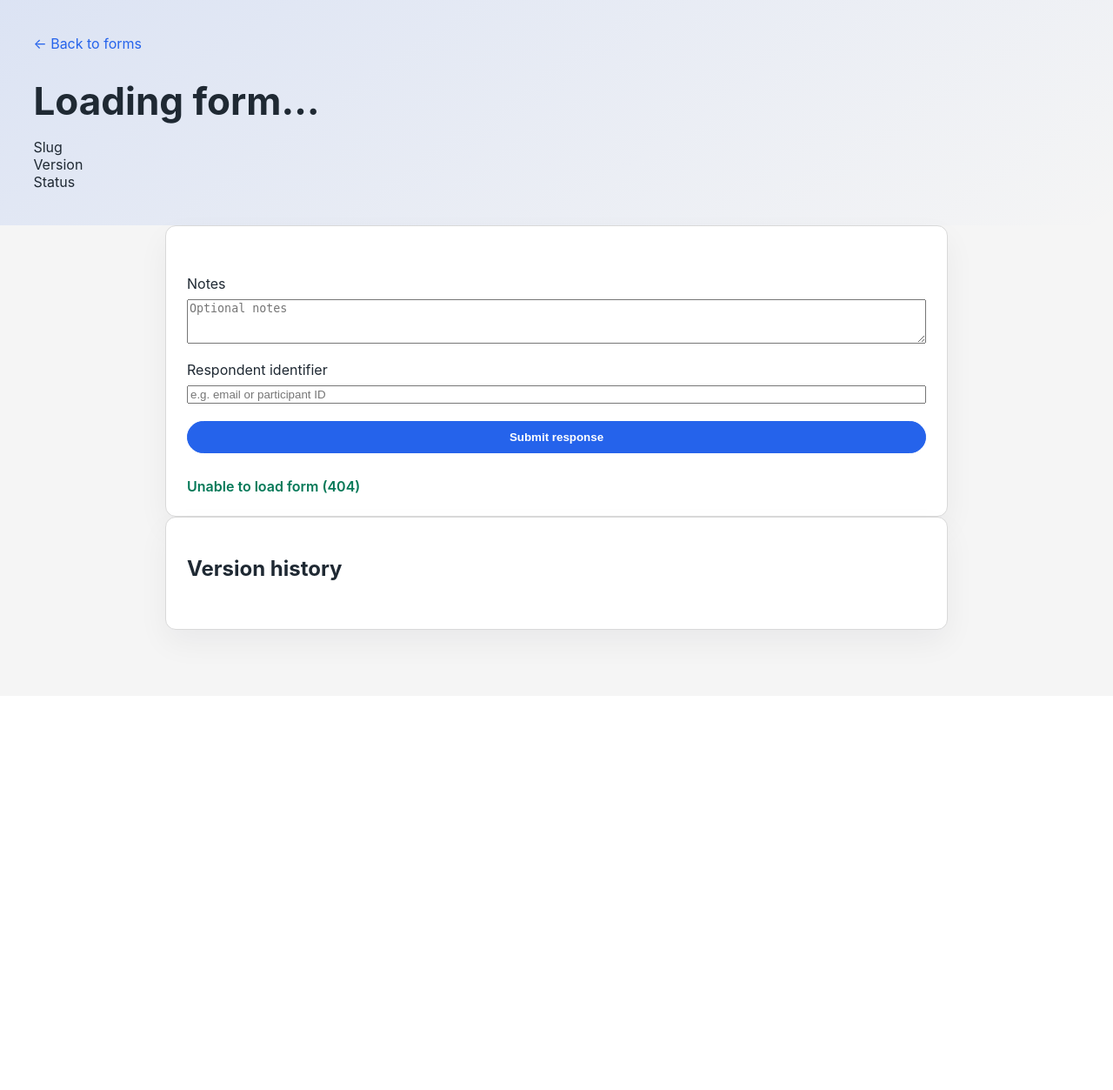
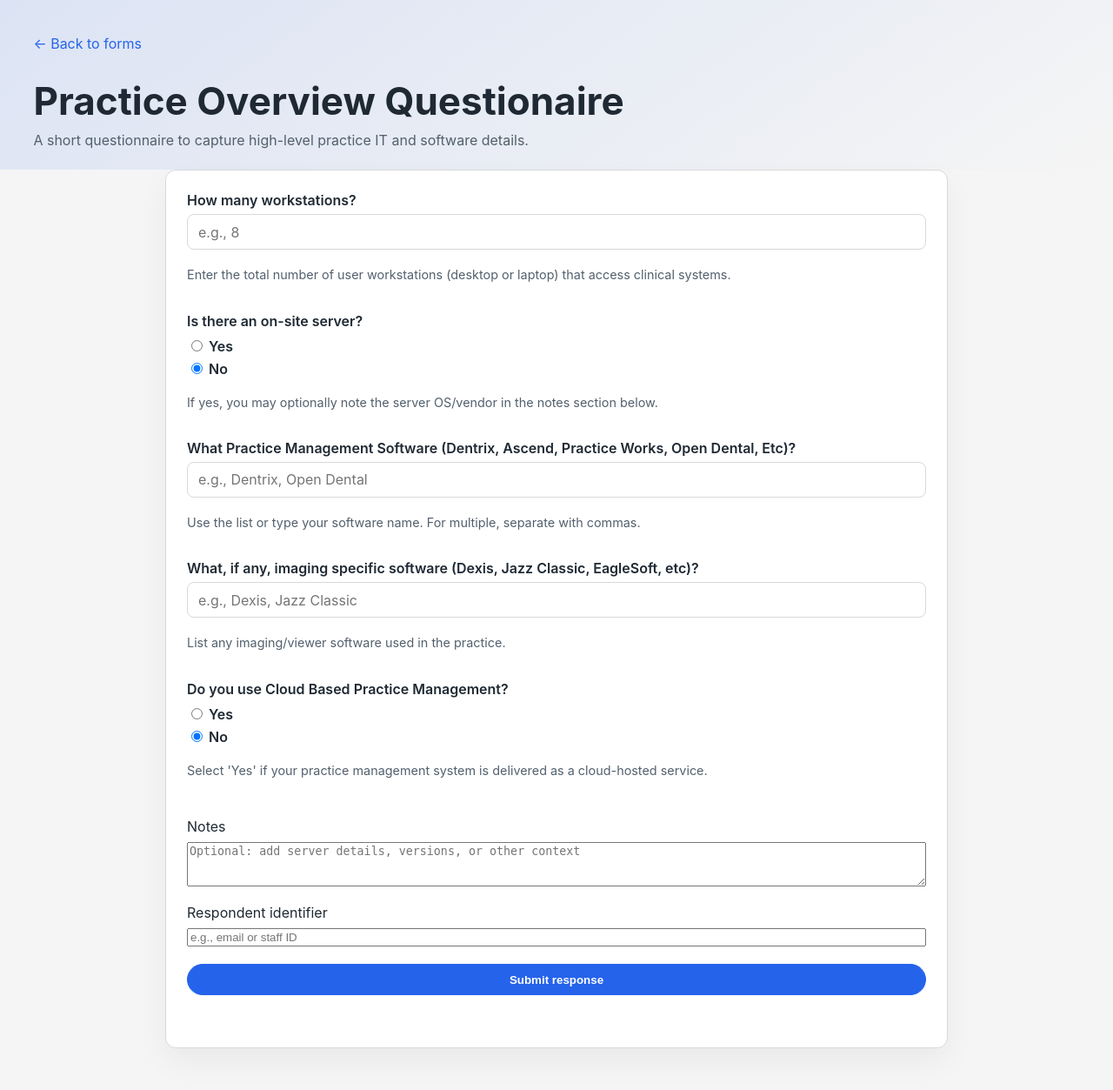
Before and after one commit to aarnt28/survey-response_Host, a FastAPI app: page /ui/forms/practice-overview in a window 1280 px wide. Shown: the whole page at 87% size. Before the commit the page ends 752 px from the top, so only its background shows below. Run offline with FastAPI, Linux system fonts and the light colour scheme; parts of the project's set-up code (start-up, migrations or seed data) failed here and were passed over.

Commit message:
Add practice overview questionnaire form and submission flow

```diff
--- a/app/main.py
+++ b/app/main.py
@@ -165,6 +165,26 @@
     return templates.TemplateResponse("forms/index.html", {"request": request})
 
 
+@app.get("/ui/forms/practice-overview", response_class=HTMLResponse)
+def practice_overview_ui(request: Request):
+    return templates.TemplateResponse(
+        "forms/practice_overview.html", {"request": request}
+    )
+
+
+@app.post(
+    "/ui/forms/practice-overview/submit",
+    response_model=schemas.PracticeOverviewSubmissionRead,
+    status_code=status.HTTP_201_CREATED,
+)
+def submit_practice_overview(
+    payload: schemas.PracticeOverviewSubmission,
+    session: Session = Depends(get_db_session),
+):
+    submission = crud.create_practice_overview_response(session, payload)
+    return submission
+
+
 @app.get("/ui/forms/{slug}", response_class=HTMLResponse)
 def form_detail_ui(request: Request, slug: str):
     return templates.TemplateResponse("forms/detail.html", {"request": request, "slug": slug})
--- a/app/static/css/styles.css
+++ b/app/static/css/styles.css
@@ -16,6 +16,18 @@
   padding: 0;
   background-color: var(--color-bg);
   color: var(--color-text);
+}
+
+.sr-only {
+  position: absolute;
+  width: 1px;
+  height: 1px;
+  padding: 0;
+  margin: -1px;
+  overflow: hidden;
+  clip: rect(0, 0, 0, 0);
+  white-space: nowrap;
+  border: 0;
 }
 
 .page-header {
@@ -160,6 +172,10 @@
   font-weight: 600;
 }
 
+.question__label {
+  font-weight: 600;
+}
+
 .question .help-text {
   font-size: 0.9rem;
   color: var(--color-muted);
--- a/app/static/js/practice-overview.js
+++ b/app/static/js/practice-overview.js
@@ -6,15 +6,29 @@
 
   if (!form) return;
 
+  const submitButton = form.querySelector('[data-role="submit"]');
+
   form.addEventListener('submit', async (ev) => {
     ev.preventDefault();
     message.textContent = '';
+    message.classList.remove('error');
+    message.classList.add('form-message');
+
+    if (submitButton) {
+      submitButton.disabled = true;
+      submitButton.setAttribute('aria-busy', 'true');
+    }
 
     const formData = new FormData(form);
     const payload = {};
-    for (const [k, v] of formData.entries()) {
-      // For radio groups, FormData will set the field name properly
-      payload[k] = v;
+    for (const [key, value] of formData.entries()) {
+      if (key === 'workstations' && value !== '') {
+        payload[key] = Number(value);
+      } else if (key === 'onsite_server' || key === 'cloud_pms') {
+        payload[key] = value === 'yes';
+      } else {
+        payload[key] = value;
+      }
     }
 
     try {
@@ -32,7 +46,7 @@
         return;
       }
 
-      const body = await res.json().catch(() => ({}));
+      await res.json().catch(() => ({}));
       message.classList.remove('error');
       message.classList.add('form-message');
       message.textContent = 'Response submitted. Thank you!';
@@ -42,6 +56,11 @@
       message.classList.add('error');
       message.textContent = 'Network error — please try again.';
       console.error(err);
+    } finally {
+      if (submitButton) {
+        submitButton.disabled = false;
+        submitButton.removeAttribute('aria-busy');
+      }
     }
   });
 });
--- a/app/templates/forms/practice_overview.html
+++ b/app/templates/forms/practice_overview.html
@@ -17,15 +17,25 @@
       <section class="card">
         <form id="practice-overview-form" novalidate>
           <fieldset id="questions" class="question-list">
+            <legend class="sr-only">Practice overview questions</legend>
 
             <div class="question">
               <label for="workstations">How many workstations?</label>
-              <input type="number" id="workstations" name="workstations" min="0" placeholder="e.g., 8" />
-              <p class="help-text">Enter the total number of user workstations (desktop/laptop) that access clinical systems.</p>
+              <input
+                type="number"
+                id="workstations"
+                name="workstations"
+                min="0"
+                inputmode="numeric"
+                placeholder="e.g., 8"
+              />
+              <p class="help-text">
+                Enter the total number of user workstations (desktop or laptop) that access clinical systems.
+              </p>
             </div>
 
             <div class="question">
-              <label>Is there an on-site server?</label>
+              <span class="question__label">Is there an on-site server?</span>
               <ul class="choice-list" role="radiogroup" aria-label="On-site server">
                 <li>
                   <label><input type="radio" name="onsite_server" value="yes" /> Yes</label>
@@ -39,7 +49,13 @@
 
             <div class="question">
               <label for="pms">What Practice Management Software (Dentrix, Ascend, Practice Works, Open Dental, Etc)?</label>
-              <input list="pms-list" id="pms" name="practice_management_software" placeholder="e.g., Dentrix, Open Dental" />
+              <input
+                list="pms-list"
+                id="pms"
+                name="practice_management_software"
+                placeholder="e.g., Dentrix, Open Dental"
+                autocomplete="off"
+              />
               <datalist id="pms-list">
                 <option value="Dentrix"></option>
                 <option value="Open Dental"></option>
@@ -58,7 +74,7 @@
             </div>
 
             <div class="question">
-              <label>Do you use Cloud Based Practice Management?</label>
+              <span class="question__label">Do you use Cloud Based Practice Management?</span>
               <ul class="choice-list" role="radiogroup" aria-label="Cloud based practice management">
                 <li>
                   <label><input type="radio" name="cloud_pms" value="yes" /> Yes</label>
@@ -69,26 +85,30 @@
               </ul>
               <p class="help-text">Select 'Yes' if your practice management system is delivered as a cloud-hosted service.</p>
             </div>
-
           </fieldset>
 
           <div class="form-footer">
             <label class="form-notes">
               <span class="form-notes__label">Notes</span>
-              <textarea name="notes" rows="3" placeholder="Optional: add server details, versions, or other context"></textarea>
+              <textarea
+                name="notes"
+                rows="3"
+                placeholder="Optional: add server details, versions, or other context"
+              ></textarea>
             </label>
 
             <label class="form-respondent">
               <span class="form-respondent__label">Respondent identifier</span>
-              <input type="text" name="respondent_identifier" placeholder="e.g. email or staff ID" />
+              <input type="text" name="respondent_identifier" placeholder="e.g., email or staff ID" />
             </label>
 
-            <button type="submit" class="button button--primary">Submit response</button>
+            <button type="submit" class="button button--primary" data-role="submit">Submit response</button>
           </div>
 
           <p id="form-message" class="form-message" role="status" aria-live="polite"></p>
         </form>
       </section>
     </main>
+    <script src="/static/js/practice-overview.js" type="module"></script>
   </body>
 </html>
```
Also changed, not shown: app/crud.py (+36 -1 lines), app/models.py (+18 -0 lines), app/schemas.py (+38 -0 lines).
